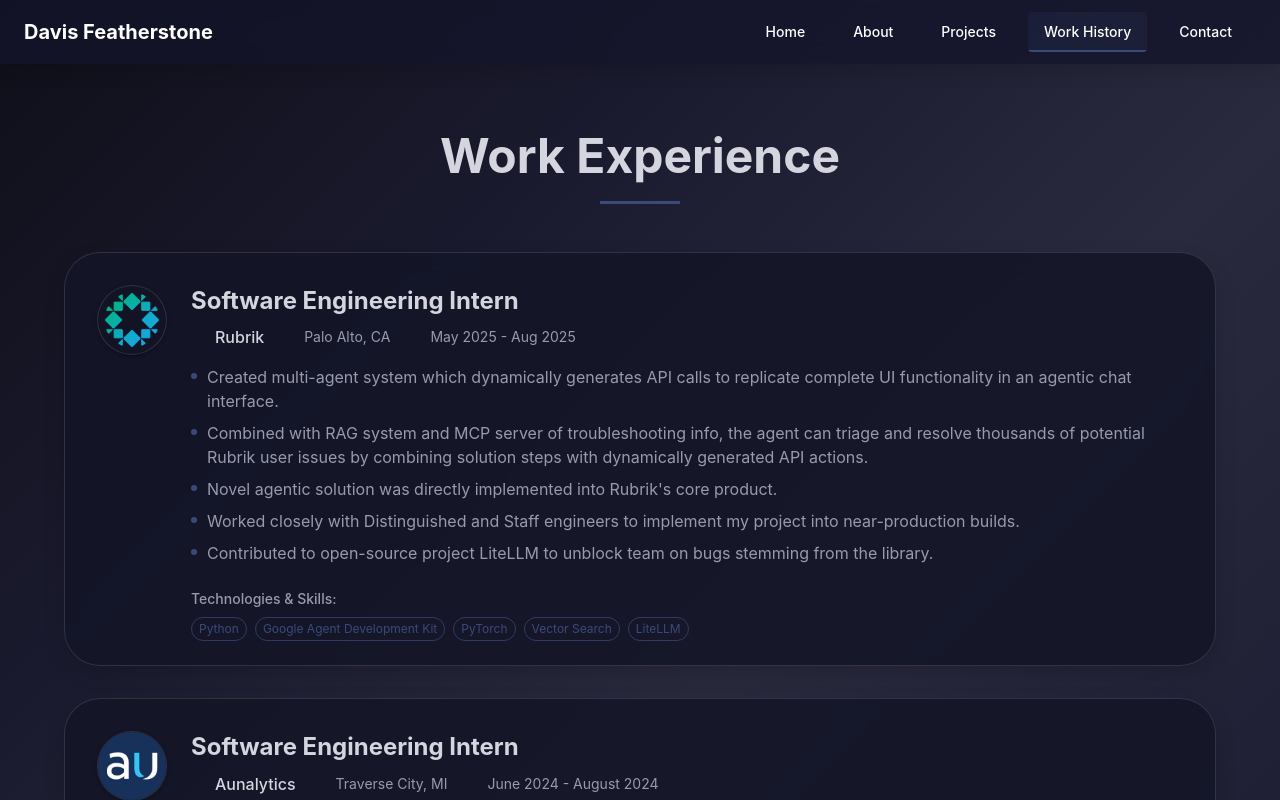
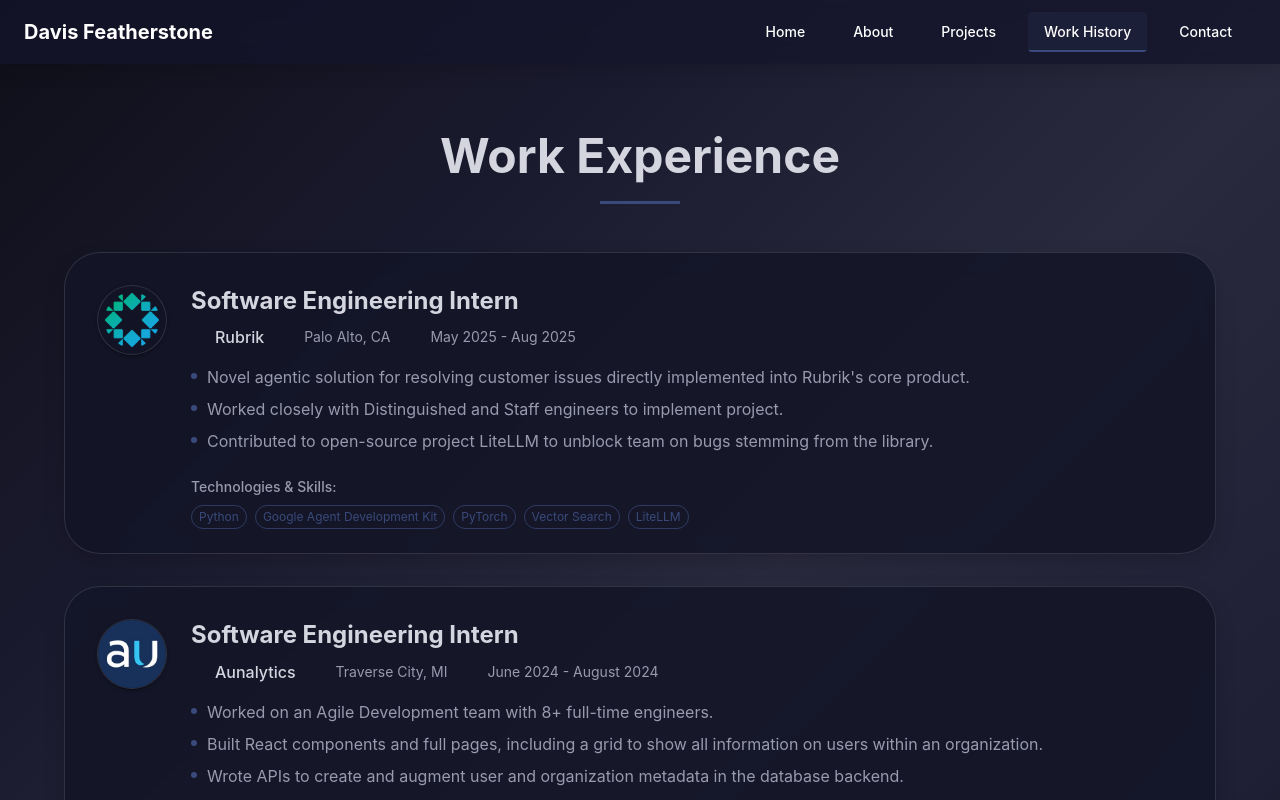
Before and after one commit to Davis-60/Portfolio-Website, a React (Create React App) app: page /#/work in a window 1280 px wide. Shown: the top 800 px of the page. Built offline with nearby package versions, Linux system fonts and the light colour scheme; some icons are missing.

Commit message:
Temp remove detail from work experience:

```diff
--- a/src/components/WorkHistory.tsx
+++ b/src/components/WorkHistory.tsx
@@ -33,10 +33,10 @@
     location: "Palo Alto, CA",
     duration: "May 2025 - Aug 2025",
     description: [
-      "Created multi-agent system which dynamically generates API calls to replicate complete UI functionality in an agentic chat interface.",
-      "Combined with RAG system and MCP server of troubleshooting info, the agent can triage and resolve thousands of potential Rubrik user issues by combining solution steps with dynamically generated API actions.",
-      "Novel agentic solution was directly implemented into Rubrik's core product.",
-      "Worked closely with Distinguished and Staff engineers to implement my project into near-production builds.",
+      // "Created multi-agent system which dynamically generates API calls to replicate complete UI functionality in an agentic chat interface.",
+      // "Combined with RAG system and MCP server of troubleshooting info, the agent can triage and resolve thousands of potential Rubrik user issues by combining solution steps with dynamically generated API actions.",
+      "Novel agentic solution for resolving customer issues directly implemented into Rubrik's core product.",
+      "Worked closely with Distinguished and Staff engineers to implement project.",
       "Contributed to open-source project LiteLLM to unblock team on bugs stemming from the library.",
     ],
     technologies: [
```
